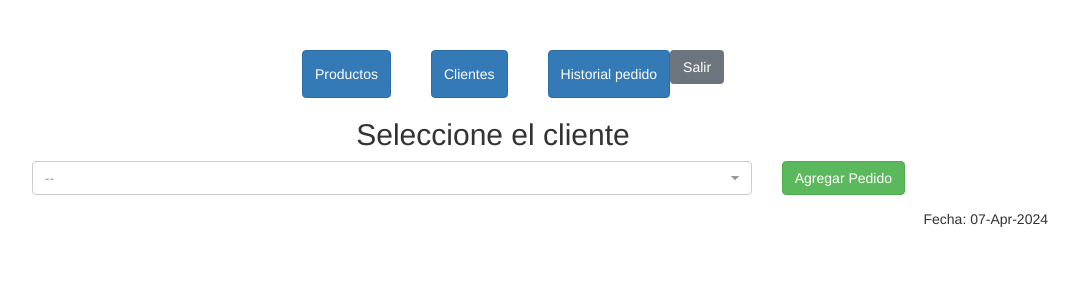
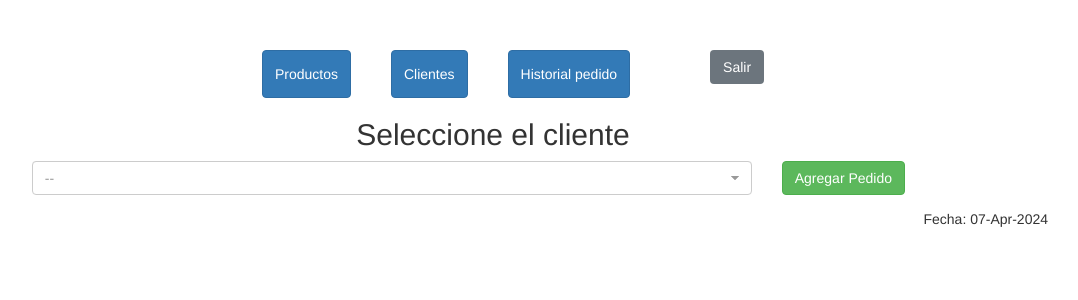
Before and after one commit to ZiK93/PedidosRay, a PHP site: page /inicio.php in a window 1280 px wide. Shown: the top 300 px of the page, without its empty margins (147-1225 px from the left). Run offline with PHP 8.4, Linux system fonts and the light colour scheme; the visitor is signed in with stand-in values (Sample User, id 1); data that the repository does not hold is empty; some libraries are stand-ins or nearby versions.

Commit message:
Update style.css

```diff
--- a/css/style.css
+++ b/css/style.css
@@ -109,6 +109,9 @@
     margin-left: 7%;
     margin-right: 7%;
 }
+.btn-salir{
+    margin-left: 80px !important;
+}
 
 @media screen and (max-width: 500px) {
     .tablaProductos{
```
